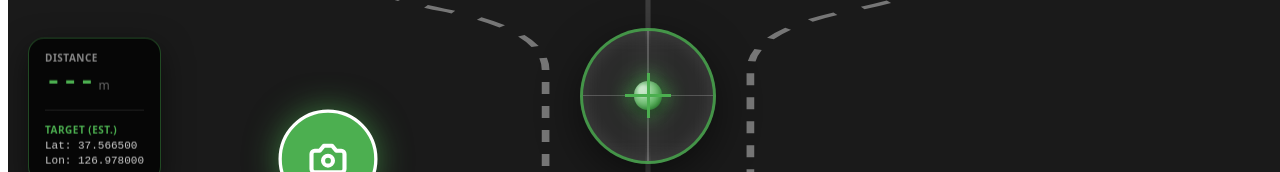
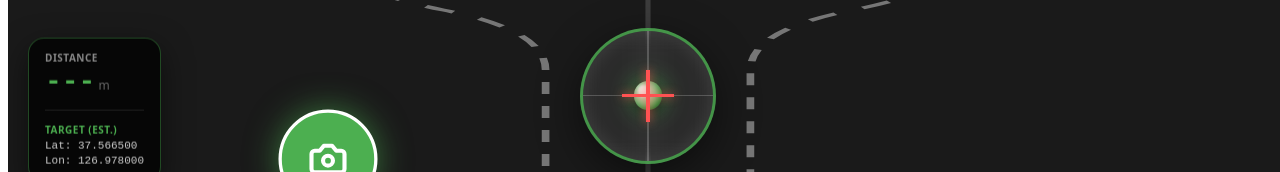
Before and after one commit to boheni07/TreeMap, a React (Vite) app in the folder simulation/: page / in a window 1280 px wide. Shown: the part 498-670 px from the top of the page. Built offline with nearby package versions, Linux system fonts and the light colour scheme; no server answers.

Commit message:
UI: Change center point marker to a red + sign

```diff
--- a/simulation/src/App.tsx
+++ b/simulation/src/App.tsx
@@ -303,8 +303,9 @@ const TreeSurveySimulator = () => {
                         }}>
                             <div style={{ position: 'absolute', width: '100%', height: 1.5, backgroundColor: 'rgba(255,255,255,0.2)' }} />
                             <div style={{ position: 'absolute', height: '100%', width: 1.5, backgroundColor: 'rgba(255,255,255,0.2)' }} />
-                            <div style={{ position: 'absolute', width: '35%', height: 3, backgroundColor: isVertical ? '#4caf50' : '#ff5252', boxShadow: `0 0 15px ${isVertical ? '#4caf50' : '#ff5252'}`, zIndex: 2 }} />
-                            <div style={{ position: 'absolute', height: '35%', width: 3, backgroundColor: isVertical ? '#4caf50' : '#ff5252', boxShadow: `0 0 15px ${isVertical ? '#4caf50' : '#ff5252'}`, zIndex: 2 }} />
+                            {/* 센터 포인트: 빨간색 + 표식 */}
+                            <div style={{ position: 'absolute', width: '40%', height: 3.5, backgroundColor: '#ff5252', boxShadow: '0 0 10px rgba(255, 82, 82, 0.8)', zIndex: 2 }} />
+                            <div style={{ position: 'absolute', height: '40%', width: 3.5, backgroundColor: '#ff5252', boxShadow: '0 0 10px rgba(255, 82, 82, 0.8)', zIndex: 2 }} />
                             <div style={{
                                 width: '22%', height: '22%', borderRadius: '50%', transition: 'transform 0.1s cubic-bezier(0.2, 0.8, 0.2, 1)',
                                 background: isVertical ? 'radial-gradient(circle at 35% 35%, #e8f5e9, #4caf50 70%, #1b5e20)' : 'radial-gradient(circle at 35% 35%, #ffebee, #f44336 70%, #b71c1c)',
```
